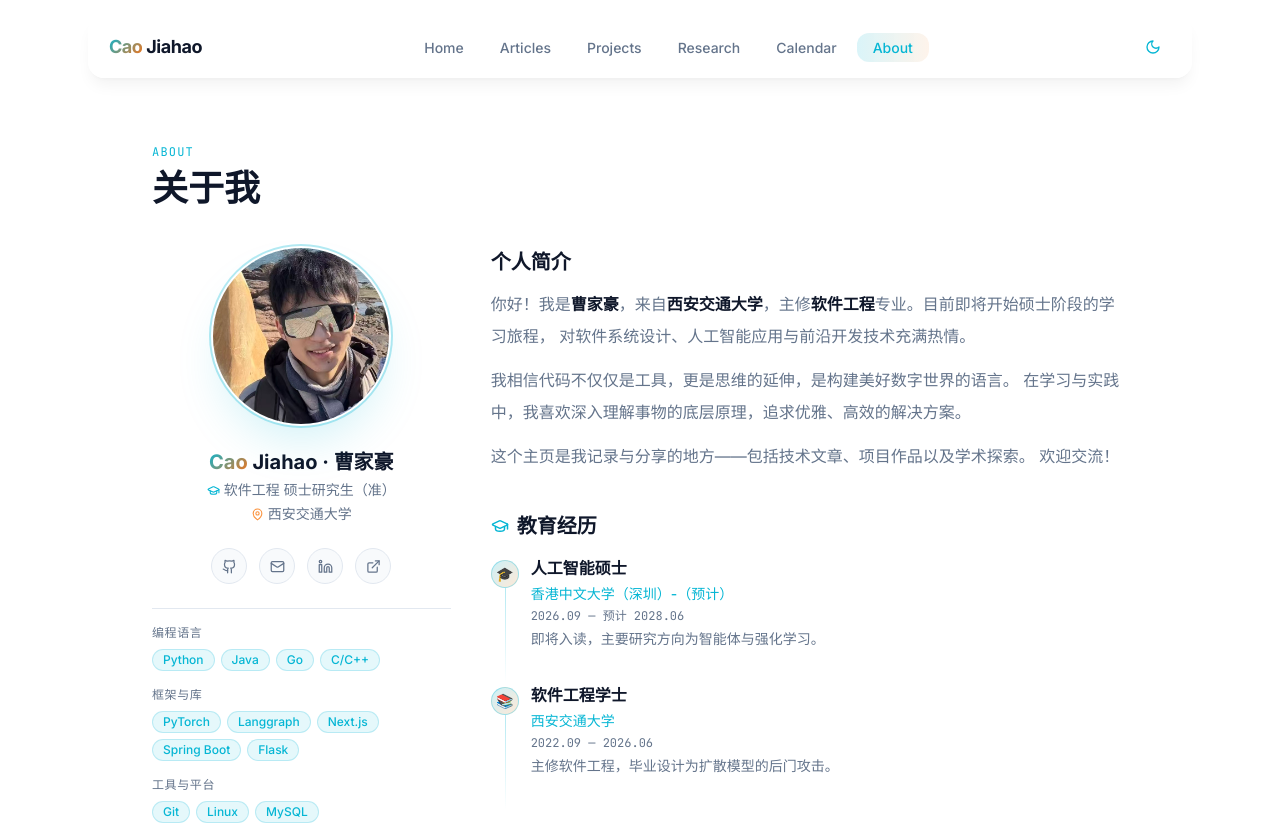
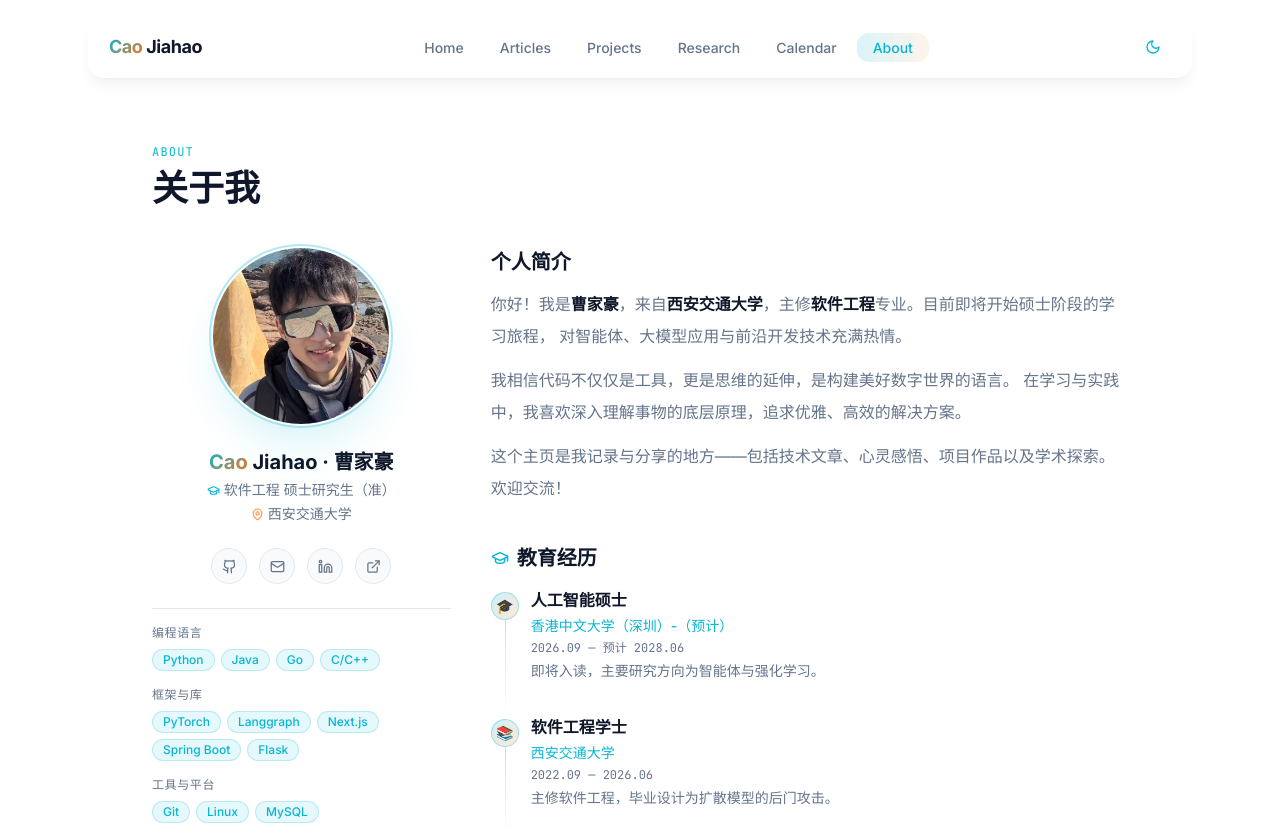
Before and after one commit to tanyouqing/tanyouqing.github.io, a Next.js app: page /about in a window 1280 px wide. Shown: the top 828 px of the page. Built offline with nearby package versions, Linux system fonts and the light colour scheme.

Commit message:
update:personal info

```diff
--- a/app/about/page.tsx
+++ b/app/about/page.tsx
@@ -184,14 +184,14 @@ export default function AboutPage() {
                                 你好！我是<strong className="text-[var(--fg)]">曹家豪</strong>，来自
                                 <strong className="text-[var(--fg)]">西安交通大学</strong>，主修
                                 <strong className="text-[var(--fg)]">软件工程</strong>专业。目前即将开始硕士阶段的学习旅程，
-                                对软件系统设计、人工智能应用与前沿开发技术充满热情。
+                                对智能体、大模型应用与前沿开发技术充满热情。
                             </p>
                             <p>
                                 我相信代码不仅仅是工具，更是思维的延伸，是构建美好数字世界的语言。
                                 在学习与实践中，我喜欢深入理解事物的底层原理，追求优雅、高效的解决方案。
                             </p>
                             <p>
-                                这个主页是我记录与分享的地方——包括技术文章、项目作品以及学术探索。
+                                这个主页是我记录与分享的地方——包括技术文章、心灵感悟、项目作品以及学术探索。
                                 欢迎交流！
                             </p>
                         </div>
--- a/app/page.tsx
+++ b/app/page.tsx
@@ -123,7 +123,7 @@ export default function HomePage() {
                             即将踏上硕士研究生的学习旅程，对前沿人工智能技术和软件系统设计充满热情。
                         </p>
                         <p className="text-[var(--muted)] leading-8 text-base">
-                            我热爱以代码构建优雅的解决方案，对强化学习、人工智能应用及软件工程方法论有浓厚兴趣。
+                            我热爱用代码解决实际问题，对强化学习、智能体及软件工程方法论有浓厚兴趣，希望持续有vibe coding idea产出。
                             这里记录我的学习思考、项目探索和研究成果。
                         </p>
 
```
